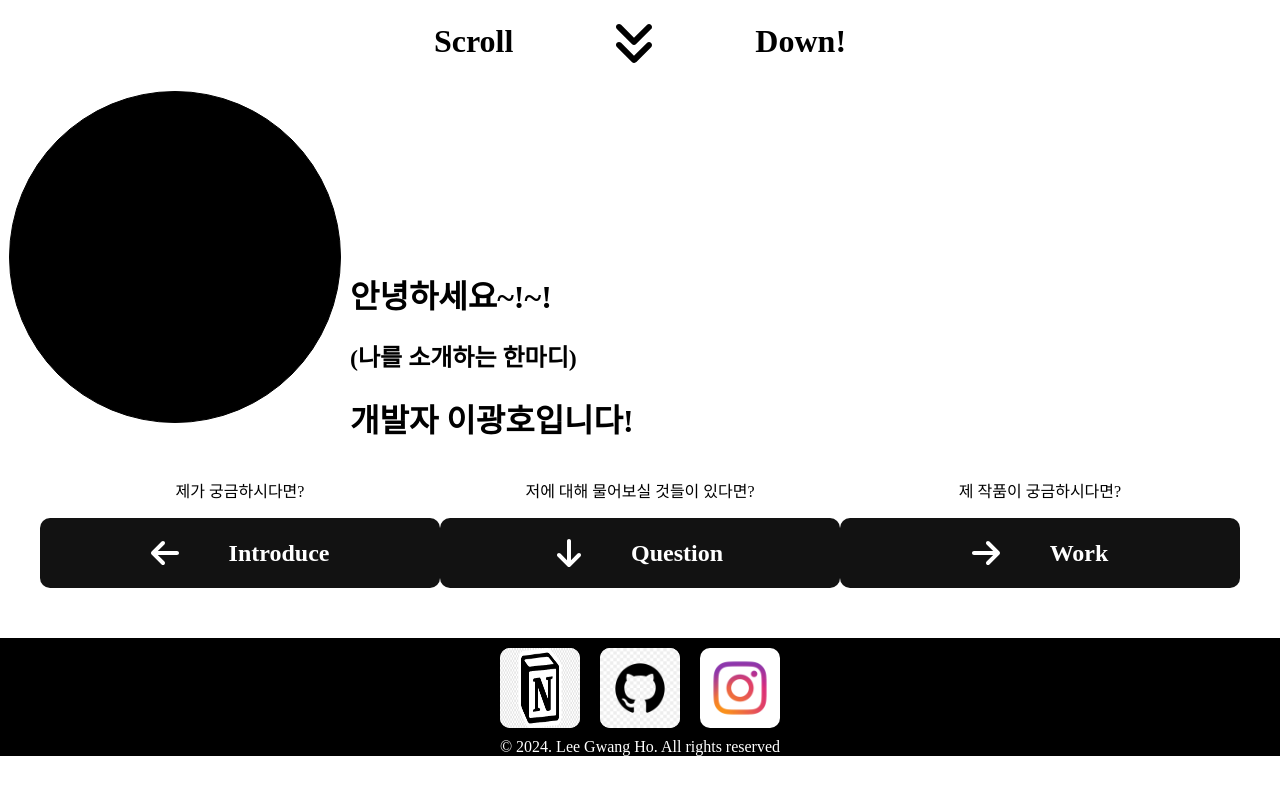
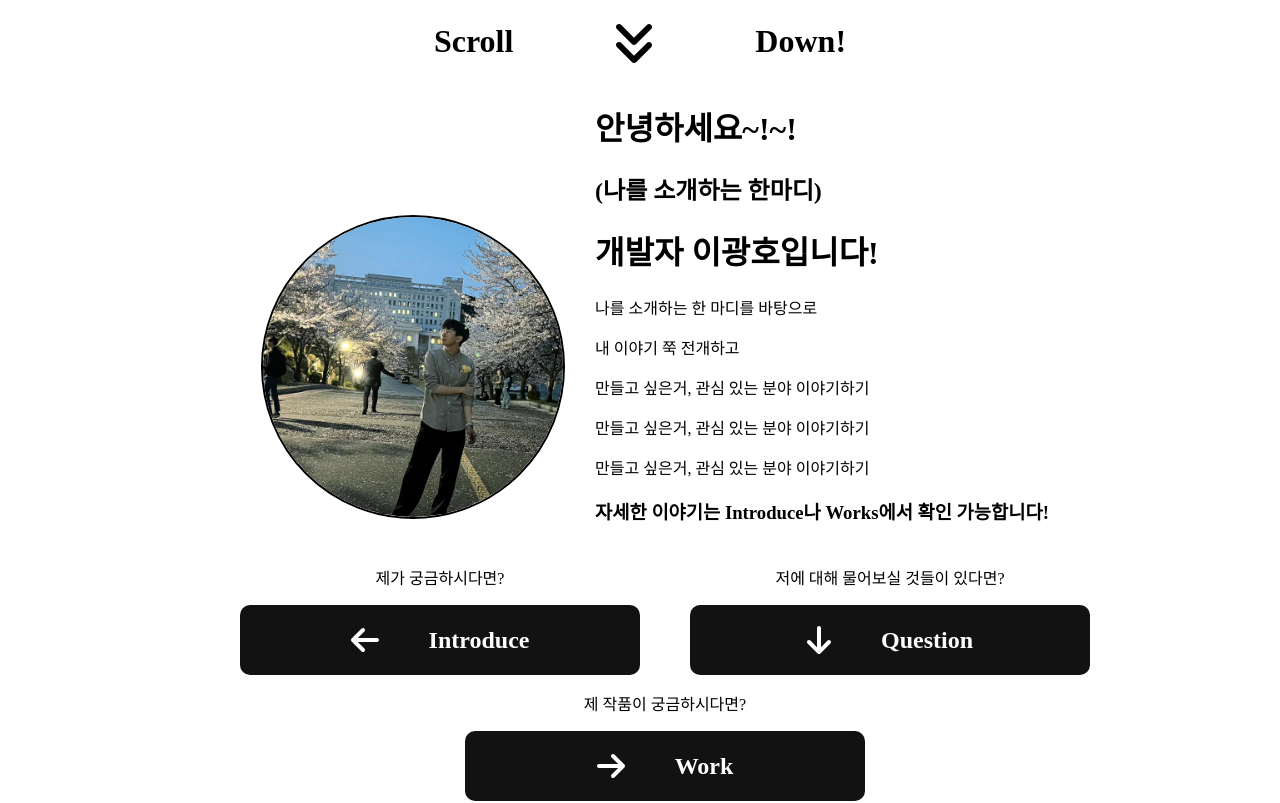
Before and after one commit to kwongholee/lgh_portfolio2, a Next.js app: page / in a window 1280 px wide. Shown: the part 1520-2323 px from the top of the page. Before the commit the page ends 2276 px from the top, so only its background shows below. Built offline with nearby package versions, Linux system fonts and the light colour scheme.

Commit message:
24.02.03 feat - main page 디자인

```diff
--- a/app/_components/(main)/CircleImage.js
+++ b/app/_components/(main)/CircleImage.js
@@ -1,11 +1,15 @@
 'use client';
 
 import style from '../../../styles/main.module.css';
+import profileImage from '../../../public/image/main/1.jpg';
+import Image from 'next/image';
 
 export default function CircleImage() {
   return(
-    <svg xmlns="http://www.w3.org/2000/svg" width="350" height="350" viewBox="0 0 350 350" className={style.circleImage}>
-      <circle cx="175" cy="175" r="165.5" stroke="black"/>
-    </svg>
+    <div className={style.circleWrapper}>
+      <div className={style.circle}>
+        <Image src={profileImage} draggable={false} />
+      </div>
+    </div>
   )
 }
--- a/app/_components/(main)/PageLink.js
+++ b/app/_components/(main)/PageLink.js
@@ -17,7 +17,7 @@ export default function PageLink({num}) {
   }, []);
 
   return(
-    <div style={{textAlign: "center", display: "inline-block"}}>
+    <div style={{textAlign: "center", display: "inline-block", marginLeft: "50px"}}>
       <p>{instruction.korean}</p>
       <div className={style.pageLink} onClick={() => {router.push(`/${instruction.route}`)}}>
         {
--- a/app/_components/(main)/SlideContainer.js
+++ b/app/_components/(main)/SlideContainer.js
@@ -4,7 +4,6 @@ import { useEffect, useState } from "react";
 import style from '../../../styles/main.module.css';
 import Image from "next/image";
 
-import first from '../../../public/image/main/1.jpg';
 import second from '../../../public/image/main/2.jpg';
 import third from '../../../public/image/main/3.jpg';
 import fourth from '../../../public/image/main/4.jpg';
@@ -13,12 +12,12 @@ import sixth from '../../../public/image/main/6.jpg';
 import seventh from '../../../public/image/main/7.jpg';
 
 export default function SlideContainer() {
-  let [num, setNum] = useState([first, second, third, fourth, fifth, sixth, seventh]);
+  let [num, setNum] = useState([second, third, fourth, fifth, sixth, seventh]);
   let [viewwidth, setViewwidth] = useState(0);
 
   useEffect(() => {
     const setVW = setInterval(() => {
-      if(viewwidth == -600) setViewwidth(0);
+      if(viewwidth == -500) setViewwidth(0);
       else setViewwidth(viewwidth - 100);
     }, 1500);
     return () => clearInterval(setVW);
@@ -26,7 +25,7 @@ export default function SlideContainer() {
 
   return(
     <div style={{overflow: 'hidden'}}>
-      <div style={{width: '700vw', transform: `translateX(${viewwidth}vw)`}}>
+      <div style={{width: '600vw', transform: `translateX(${viewwidth}vw)`}}>
         {
           num.map((a,i) => {
             return(
--- a/app/page.js
+++ b/app/page.js
@@ -34,9 +34,9 @@ export default function Home() {
         <h1> Down!</h1>
       </div>
 
-      <div>
+      <div style={{textAlign: "center"}}>
         <CircleImage></CircleImage>
-        <div style={{display: "inline-block"}}>
+        <div style={{display: "inline-block", textAlign: "left"}}>
           <div>
             <h1><strong>안녕하세요~!~!</strong></h1>
             <h2>(나를 소개하는 한마디)</h2>
@@ -44,7 +44,15 @@ export default function Home() {
           </div>
 
           <div>
+            <p>나를 소개하는 한 마디를 바탕으로</p>
+            <p>내 이야기 쭉 전개하고</p>
+            <p>만들고 싶은거, 관심 있는 분야 이야기하기</p>
+            <p>만들고 싶은거, 관심 있는 분야 이야기하기</p>
+            <p>만들고 싶은거, 관심 있는 분야 이야기하기</p>
+          </div>
 
+          <div>
+            <h3>자세한 이야기는 Introduce나 Works에서 확인 가능합니다!</h3>
           </div>
         </div>
       </div>
--- a/styles/main.module.css
+++ b/styles/main.module.css
@@ -16,10 +16,27 @@
   transition: all 0.5s;
 }
 
-.circleImage {
-  cursor: pointer;
-  transition: all 0.5s;
+.circleWrapper {
   display: inline-block;
+  margin: 0 auto;
+  padding: 30px;
+  max-width: 1170px;
+}
+.circle {
+  margin: 0 auto;
+  width: 300px;
+  height: 300px;
+  border: 2px solid black;
+  border-radius: 50%;
+  overflow: hidden;
+}
+.circle:hover {
+  width: 400px;
+  height: 400px;
+}
+.circle img {
+  width: 100%;
+  height: 100%;
 }
 
 .pageLink {
```
